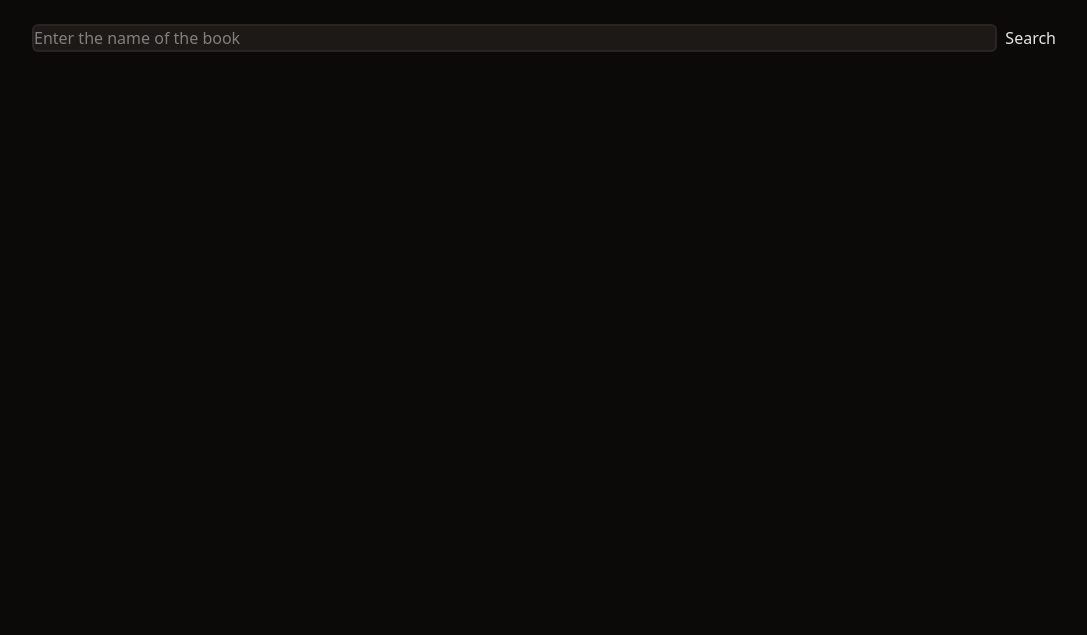
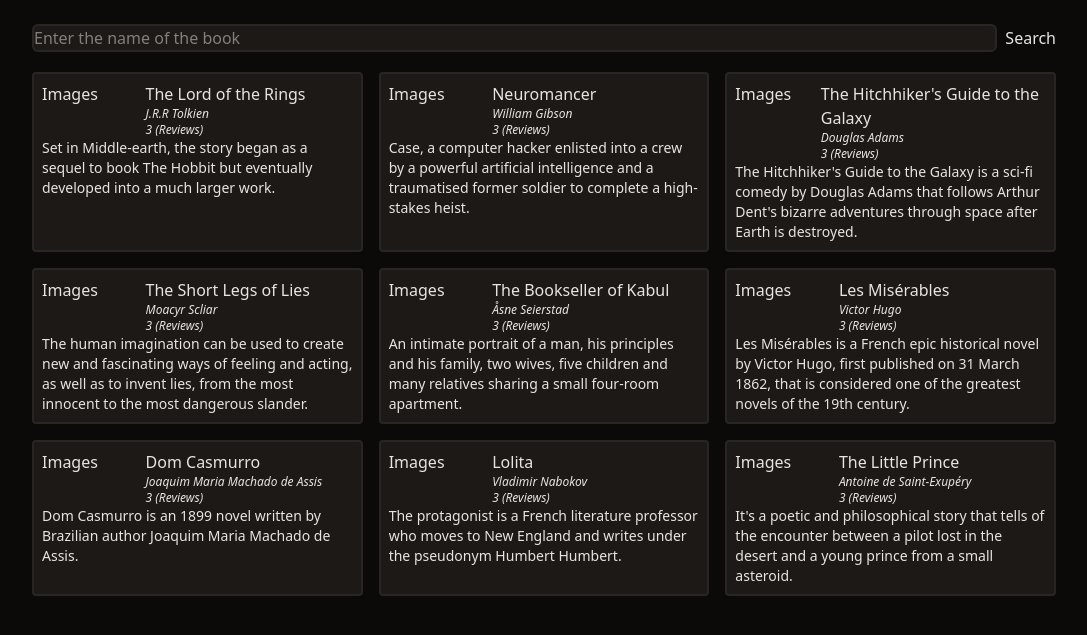
Before and after one commit to abraaocrvlh42/book_wise, a PHP site: page / in a window 1280 px wide. Shown: the part 60-695 px from the top of the page, without its empty margins (96-1183 px from the left). Run offline with PHP 8.4, Linux system fonts and the light colour scheme; data that the repository does not hold is empty.

Commit message:
Modified

```diff
--- /dev/null
+++ b/data.php
@@ -0,0 +1,21 @@
+<?php
+  $books = [
+    ['id' => 1, 'title' => 'The Lord of the Rings', 'author' => 'J.R.R Tolkien', 'description' => 'Set in Middle-earth, the story began as a sequel to book The Hobbit but eventually developed into a much larger work.'],
+
+    ['id' => 2, 'title' => 'Neuromancer', 'author' => 'William Gibson', 'description' => 'Case, a computer hacker enlisted into a crew by a powerful artificial intelligence and a traumatised former soldier to complete a high-stakes heist.'],
+
+    ['id' => 3, 'title' => "The Hitchhiker's Guide to the Galaxy", 'author' => 'Douglas Adams', 'description' => "The Hitchhiker's Guide to the Galaxy is a sci-fi comedy by Douglas Adams that follows Arthur Dent's bizarre adventures through space after Earth is destroyed."],
+
+    ['id' => 4, 'title' => 'The Short Legs of Lies', 'author' => 'Moacyr Scliar', 'description' => "The human imagination can be used to create new and fascinating ways of feeling and acting, as well as to invent lies, from the most innocent to the most dangerous slander."],
+
+    ['id' => 5, 'title' => 'The Bookseller of Kabul', 'author' => 'Åsne Seierstad', 'description' => 'An intimate portrait of a man, his principles and his family, two wives, five children and many relatives sharing a small four-room apartment.'],
+
+    ['id' => 6, 'title' => 'Les Misérables', 'author' => 'Victor Hugo', 'description' => 'Les Misérables is a French epic historical novel by Victor Hugo, first published on 31 March 1862, that is considered one of the greatest novels of the 19th century.'],
+
+    ['id' => 7, 'title' => 'Dom Casmurro', 'author' => 'Joaquim Maria Machado de Assis', 'description' => 'Dom Casmurro is an 1899 novel written by Brazilian author Joaquim Maria Machado de Assis.'],
+
+    ['id' => 8, 'title' => 'Lolita', 'author' => 'Vladimir Nabokov', 'description' => 'The protagonist is a French literature professor who moves to New England and writes under the pseudonym Humbert Humbert.'],
+
+    ['id' => 9, 'title' => 'The Little Prince', 'author' => 'Antoine de Saint-Exupéry', 'description' => "It's a poetic and philosophical story that tells of the encounter between a pilot lost in the desert and a young prince from a small asteroid."]
+  ];
+?>
--- a/index.php
+++ b/index.php
@@ -1,3 +1,7 @@
+<?php
+  require 'data.php';
+?>
+
 <!DOCTYPE html>
 <html lang="en">
 <head>
```
